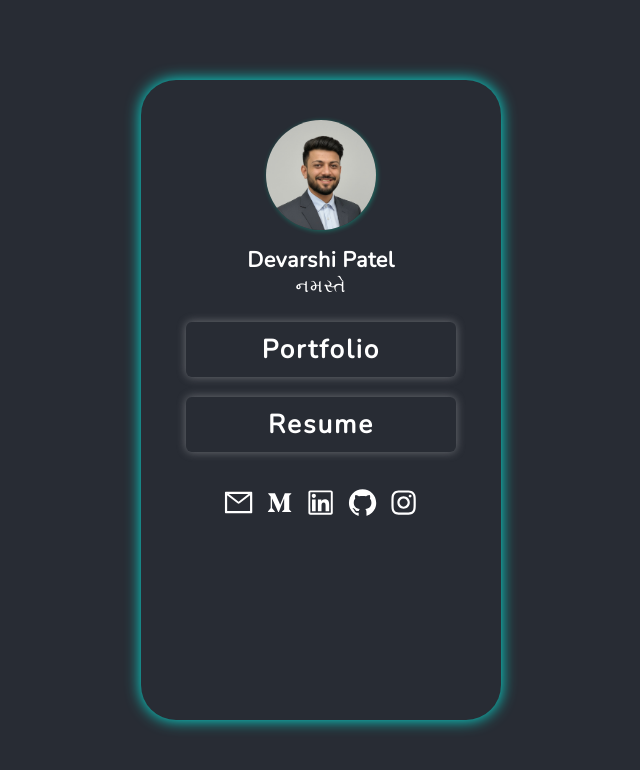
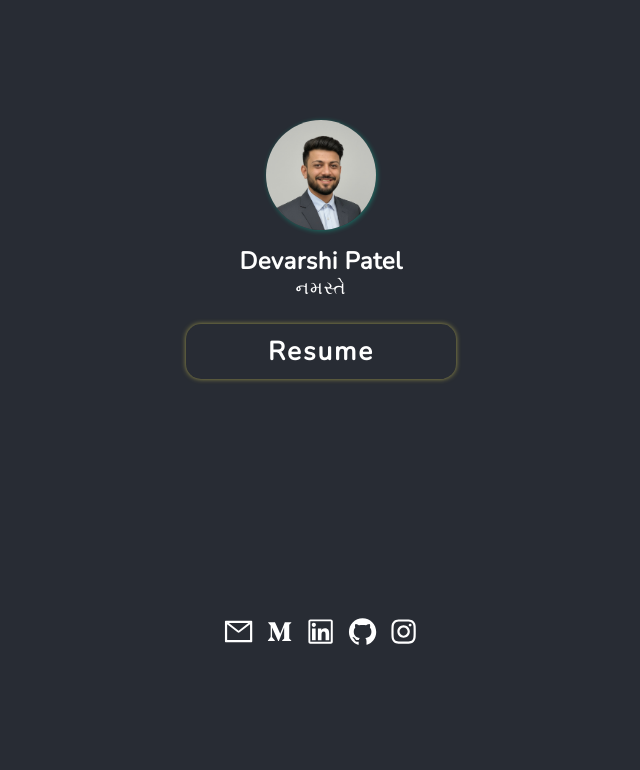
Before and after one commit to dpatel-8112/dpatel-8112.github.io, a React (Create React App) app: page / in a window 1280 px wide. Shown: the top 770 px of the page, without its empty margins (319-959 px from the left). Built offline with nearby package versions, Linux system fonts and the light colour scheme.

Commit message:
Design Changed

```diff
--- a/src/component/Phone.tsx
+++ b/src/component/Phone.tsx
@@ -4,42 +4,42 @@ import "../style/Phone.css";
 import profile from "../images/profile-2.jpg";
 import Link from "./Link";
 import Social from "./Social";
-import {
-  AiOutlineInstagram,
-  AiOutlineMail,
-  AiOutlineLinkedin,
-  AiOutlineGithub,
-  AiOutlineMedium,
-} from "react-icons/ai";
 
-interface Props {}
+import {LinkData, SocialData} from "../data/portfolioData"
 
-const Phone = (props: Props) => {
+
+const Phone = () => {
   return (
     <div className="Phone_Container">
+        <div className="Top_Container">
           <div className="Image_Container">
             <img src={profile} alt="" />
           </div>
           <div className="Heading_Container">
-        <div className="Name">Devarshi Patel</div>
+            <div className="Name">{"Devarshi Patel"}</div>
             <div className="Greeting">નમસ્તે</div>
           </div>
           <div className="Links_Container">
+              {LinkData.map((linkItem, index) => (
                 <Link
-          link="https://devarshipatel.com/"
-          displayName="Portfolio"
+                  key={index}
+                  link={linkItem.url}
+                  displayName={linkItem.name}
                 />
-        <Link
-          link="https://resume.devarshipatel.com/"
-          displayName="Resume"
-        />
+              ))
+              }
+          </div>
         </div>
       <div className="Social_Container">
-        <Social link="mailto:devarshidotpatel@gmail.com" icon={AiOutlineMail} />
-        <Social link="https://devarshi-patel.medium.com/" icon={AiOutlineMedium} />
-        <Social link="https://www.linkedin.com/in/devarshi-dot-patel" icon={AiOutlineLinkedin} />
-        <Social link="https://github.com/dpatel-8112" icon={AiOutlineGithub} />
-        <Social link="https://www.instagram.com/devarshi_patel_/" icon={AiOutlineInstagram} />
+        {
+          SocialData.map((socialItem, index) => (
+            <Social
+              key={index}
+              link={socialItem.url}
+              icon={socialItem.icon}
+            />
+          ))
+        }
       </div>
     </div>
   );
--- /dev/null
+++ b/src/data/portfolioData.js
@@ -0,0 +1,41 @@
+import {AiOutlineGithub, AiOutlineInstagram, AiOutlineLinkedin, AiOutlineMail, AiOutlineMedium,} from "react-icons/ai";
+
+export const SocialData = [
+    {
+        name: "email",
+        url: "mailto:devarshidotpatel@gmail.com",
+        icon: AiOutlineMail,
+    },
+    {
+        name: "medium",
+        url: "https://devarshi-patel.medium.com/",
+        icon: AiOutlineMedium,
+    },
+    {
+        name: "linkedin",
+        url: "https://www.linkedin.com/in/devarshi-dot-patel",
+        icon: AiOutlineLinkedin,
+    },
+    {
+        name: "github",
+        url: "https://github.com/dpatel-8112",
+        icon: AiOutlineGithub,
+    },
+    {
+        name: "instagram",
+        url: "https://www.instagram.com/devarshi_patel_/",
+        icon: AiOutlineInstagram,
+    },
+];
+
+// Similary for LinkData
+export const LinkData = [
+    // {
+    //     "name": "Portfolio",
+    //     "url": "https://devarshipatel.com/"
+    // },
+    {
+        "name": "Resume",
+        "url": "https://resume.devarshipatel.com/"
+    }
+];
--- a/src/style/Phone.css
+++ b/src/style/Phone.css
@@ -5,12 +5,13 @@
 .Phone_Container {
   display: flex;
   flex-direction: column;
+  justify-content: space-between;
   height: 640px;
   width: 360px;
   /* border: 10px solid black; */
   border-radius: 35px;
   padding: 40px 15px;
-  box-shadow: 0px 0px 15px rgba(0, 255, 242, 0.568);
+  box-shadow: 0 0 15px rgba(0, 255, 242, 0.568);
   animation-name: blinking;
   animation-duration: 2s;
   animation-iteration-count: infinite;
@@ -26,16 +27,16 @@
 
 @keyframes blinking {
   0% {
-    box-shadow: 0px 0px 15px rgba(0, 255, 242, 0);
+    box-shadow: 0 0 15px rgba(0, 255, 242, 0);
   }
   25% {
-    box-shadow: 0px 0px 15px rgba(0, 255, 242, 0.25);
+    box-shadow: 0 0 15px rgba(0, 255, 242, 0.25);
   }
   50% {
-    box-shadow: 0px 0px 15px rgba(0, 255, 242, 0.5);
+    box-shadow: 0 0 15px rgba(0, 255, 242, 0.5);
   }
   100% {
-    box-shadow: 0px 0px 15px rgba(0, 255, 242, 1);
+    box-shadow: 0 0 15px rgba(0, 255, 242, 1);
   }
 }
 
@@ -56,11 +57,11 @@
   flex-direction: column;
   justify-content: center;
   font-size: large;
-  padding: 15px 0px;
+  padding: 15px 0;
 }
 .Heading_Container .Name {
   font-weight: 900;
-  font-size: larger;
+  font-size: x-large;
   letter-spacing: 0.5px;
   font-family: "Nunito", sans-serif;
 }
@@ -73,7 +74,7 @@
 .Links_Container {
   display: flex;
   flex-direction: column;
-  padding: 0px 30px;
+  padding: 0 30px;
 }
 .Links_Container a {
   text-decoration: none;
@@ -85,15 +86,16 @@
   justify-content: center;
   padding: 10px;
   /* border: 2px solid white; */
-  box-shadow: 0px 0px 10px rgba(245, 245, 245, 0.342);
-  border-radius: 6px;
+  /*box-shadow: 0px 0px 10px rgba(245, 245, 245, 0.342);*/
+  box-shadow: 0 0 5px rgba(240, 225, 88, 0.575);
+  border-radius: 15px;
   cursor: pointer;
 }
 .Links_Container .Link_Container:hover {
   background-color: #282c34d8;
   /* border: 2px solid rgb(0, 128, 32); */
   border: none;
-  box-shadow: 0px 0px 15px rgba(240, 225, 88, 0.575);
+  box-shadow: 0 0 15px rgba(240, 225, 88, 0.575);
 }
 .Links_Container .Link_Container .Link {
   font-weight: 600;
@@ -105,7 +107,7 @@
   display: flex;
   justify-content: center;
   align-items: center;
-  padding: 20px 0px;
+  padding: 20px 0;
 }
 .Social_Container .Social_Link {
   cursor: pointer;
@@ -116,3 +118,8 @@
   text-decoration: none;
   color: inherit;
 }
+
+.Top_Container{
+  display: flex;
+  flex-direction: column;
+}
```
Lines whose indentation alone changed are shown as unchanged.
